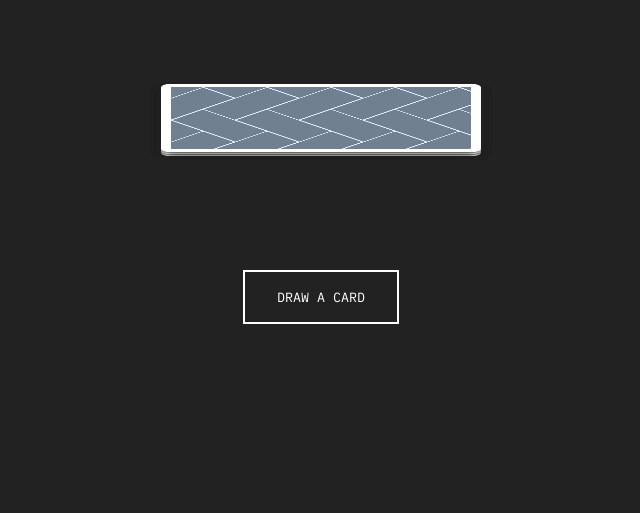
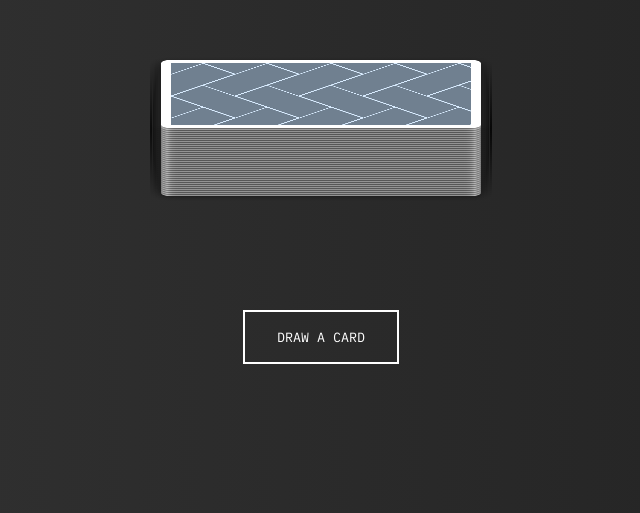
Before and after one commit to tomvalorsa/oblique-strategies, a React app: page / in a window 1280 px wide. Shown: the part 287-800 px from the top of the page, without its empty margins (319-959 px from the left). Built offline with nearby package versions, Linux system fonts and the light colour scheme.

Commit message:
Add real data, some tidying

```diff
--- a/package.json
+++ b/package.json
@@ -5,6 +5,7 @@
   "dependencies": {
     "classnames": "^2.2.5",
     "custom-react-scripts": "^0.2.2",
+    "lodash.shuffle": "^4.2.0",
     "react": "^16.4.0",
     "react-dom": "^16.4.0"
   },
--- a/src/components/App/index.js
+++ b/src/components/App/index.js
@@ -4,43 +4,15 @@ import styles from './index.module.scss';
 import Deck from '../Deck';
 import { Strategies } from '../../const';
 import { Strategy } from '../../types';
+import shuffle from 'lodash.shuffle';
 
 /*
   TODO:
-  - source some data
-    - look at creating a programming version in the future?
-  - shuffle initially
-    - use the fisher yates shuffle, write it out myself, tests
-  - pop off the array one by one (i.e. so we don't get duplicates when drawing)
-    - write test so that once it's out there, it's no longer in array
-  - when empty, reshuffle option
-  - add in animations after
-  - how do cards work?
-    - will need stack of cards, then an active/selected card
-    - render them all at once
-    - then when card is selected/drawn, render an active card on top of stack
-    - this will start off like normal item in the stack, but will be animated out
-
-  stack of cards (i.e. render something for each)
-    - not specifically tied to each card
-    - just one thing per card
-
-  card is drawn
-    - top card becomes 'focus' or 'selected'
-    - this is taken off the pile
-    - show in center of screen
-
-  card is dismissed
-    - back to stack of cards, now with one less
-
-  state:
-  - strategies
-    - initial state: a shuffled array
-    - updates: one less record each time, 'pop' one off (without mutating)
-  - selected
-    - initial state: null
-    - updates: receives the 'popped' strategy
-
+  - css border bug for card
+  - clean everything up
+  - write readme with license (unlicense?)
+  - favicon
+  - cross browser compat
 */
 
 type State = {
@@ -50,13 +22,20 @@ type State = {
 
 class App extends React.Component<{}, State> {
   state = {
-    cards: Strategies,
+    cards: shuffle(Strategies),
     selected: null
   };
 
   drawCard = () => {
     const [selected, ...remaining] = this.state.cards;
     this.setState({ cards: remaining, selected });
+  };
+
+  restart = () => {
+    this.setState({
+      cards: shuffle(Strategies),
+      selected: null
+    });
   };
 
   render() {
@@ -66,9 +45,15 @@ class App extends React.Component<{}, State> {
       <div className={styles.app}>
         <Deck cards={cards} selected={selected} />
 
-        <button className={styles.drawCard} onClick={this.drawCard}>
-          DRAW A CARD
-        </button>
+        {cards.length > 0 ? (
+          <button className={styles.button} onClick={this.drawCard}>
+            DRAW A CARD
+          </button>
+        ) : (
+          <button className={styles.button} onClick={this.restart}>
+            RESTART
+          </button>
+        )}
       </div>
     );
   }
--- a/src/components/App/index.module.scss
+++ b/src/components/App/index.module.scss
@@ -4,21 +4,26 @@
   position: relative;
   height: 100vh;
   width: 100vw;
-  background-color: $black;
+  background: rgb(51,51,51);
+  background: linear-gradient(90deg, rgba(51,51,51,1) 0%, rgba(34,34,34,1) 100%, rgba(0,212,255,1) 100%);
   display: flex;
   align-items: center;
   justify-content: center;
   flex-direction: column;
 }
 
-.drawCard {
+.button {
   margin-top: 3rem;
   padding: 1rem 2rem;
   border: 2px solid $white;
   color: $white;
-  background-color: $black;
+  background-color: transparent;
   cursor: pointer;
   transition: color 0.4s, background-color 0.4s;
+
+  &:focus {
+    outline: none;
+  }
 
   &:hover {
     color: $black;
--- a/src/components/Deck/index.module.scss
+++ b/src/components/Deck/index.module.scss
@@ -2,7 +2,7 @@
 
 .deck {
   position: relative;
-  height: 40vh;
+  height: 50vh;
   width: 100%;
   perspective: 1000;
 }
@@ -16,8 +16,6 @@
   left: 50%;
   margin-left: -160px;
   transform: rotateX(70deg);
-  // http://lea.verou.me/css3patterns/#weave
-  // by Jeroen Franse
   background: linear-gradient(135deg, #708090 22px, #d9ecff 22px, #d9ecff 24px, transparent 24px, transparent 67px, #d9ecff 67px, #d9ecff 69px, transparent 69px),
 linear-gradient(225deg, #708090 22px, #d9ecff 22px, #d9ecff 24px, transparent 24px, transparent 67px, #d9ecff 67px, #d9ecff 69px, transparent 69px)0 64px;
   background-color:#708090;
@@ -43,6 +41,9 @@ linear-gradient(225deg, #708090 22px, #d9ecff 22px, #d9ecff 24px, transparent 24
   align-items: center;
   justify-content: center;
   transform: rotateX(180deg);
+  padding: 2rem;
+  text-align: center;
+  line-height: 1.4;
 }
 
 .selected {
@@ -50,14 +51,13 @@ linear-gradient(225deg, #708090 22px, #d9ecff 22px, #d9ecff 24px, transparent 24
   animation-fill-mode: forwards;
 }
 
-// BUG: animation is jerky
 @keyframes flip {
   0% {
     transform: rotateX(70deg);
   }
 
   50% {
-    transform: rotateX(100deg) translate3d(0, 150px, 0);
+    transform: rotateX(85deg) translate3d(0, 150px, -50px);
   }
 
   100% {
--- a/src/const.js
+++ b/src/const.js
@@ -1,5 +1,37 @@
 export const Strategies = [
-  { id: 1, text: 'Strategy 1' },
-  { id: 2, text: 'Do the thing' },
-  { id: 3, text: 'Blah' }
+  { id: 1, text: 'Write a test' },
+  { id: 2, text: 'Brute force first' },
+  { id: 3, text: 'Keep it simple' },
+  { id: 4, text: 'Draw a diagram' },
+  { id: 5, text: 'How do other libraries do it?' },
+  { id: 6, text: 'Can it be simpler?' },
+  { id: 7, text: 'Simple subtraction' },
+  { id: 8, text: 'Junk it' },
+  { id: 9, text: 'Turn it upside down' },
+  { id: 10, text: 'Show someone else' },
+  { id: 11, text: 'A line has two sides' },
+  { id: 12, text: 'Look for similar examples' },
+  { id: 13, text: 'Breathe more deeply' },
+  { id: 14, text: 'Emphasize differences' },
+  { id: 15, text: 'Tidy up' },
+  { id: 16, text: 'Abandon normal instruments' },
+  { id: 17, text: 'What mistakes did you make last time?' },
+  { id: 18, text: 'Work at a different speed' },
+  { id: 19, text: 'Emphasize the flaws' },
+  { id: 20, text: 'Take a break' },
+  { id: 21, text: 'Use an old idea' },
+  { id: 22, text: 'Ask a user' },
+  { id: 23, text: 'Not building a wall but making a brick' },
+  { id: 24, text: 'Would anybody want it?' },
+  { id: 25, text: 'Only a part, not the whole' },
+  { id: 26, text: 'Go to an extreme, move back to a more comfortable place' },
+  { id: 27, text: 'Break a big thing up into smaller pieces' },
+  { id: 28, text: 'Are you solving the right problem?' },
+  { id: 29, text: 'Can you automate this?' },
+  { id: 30, text: 'Water' },
+  { id: 31, text: 'Check open and closed issues on GitHub' },
+  { id: 32, text: 'Check the recent releases' },
+  { id: 33, text: 'Google it' },
+  { id: 34, text: 'How will this be maintained?' },
+  { id: 35, text: 'Explain it to someone else' }
 ];
```
Also changed, not shown: README.md, 1 other file.
